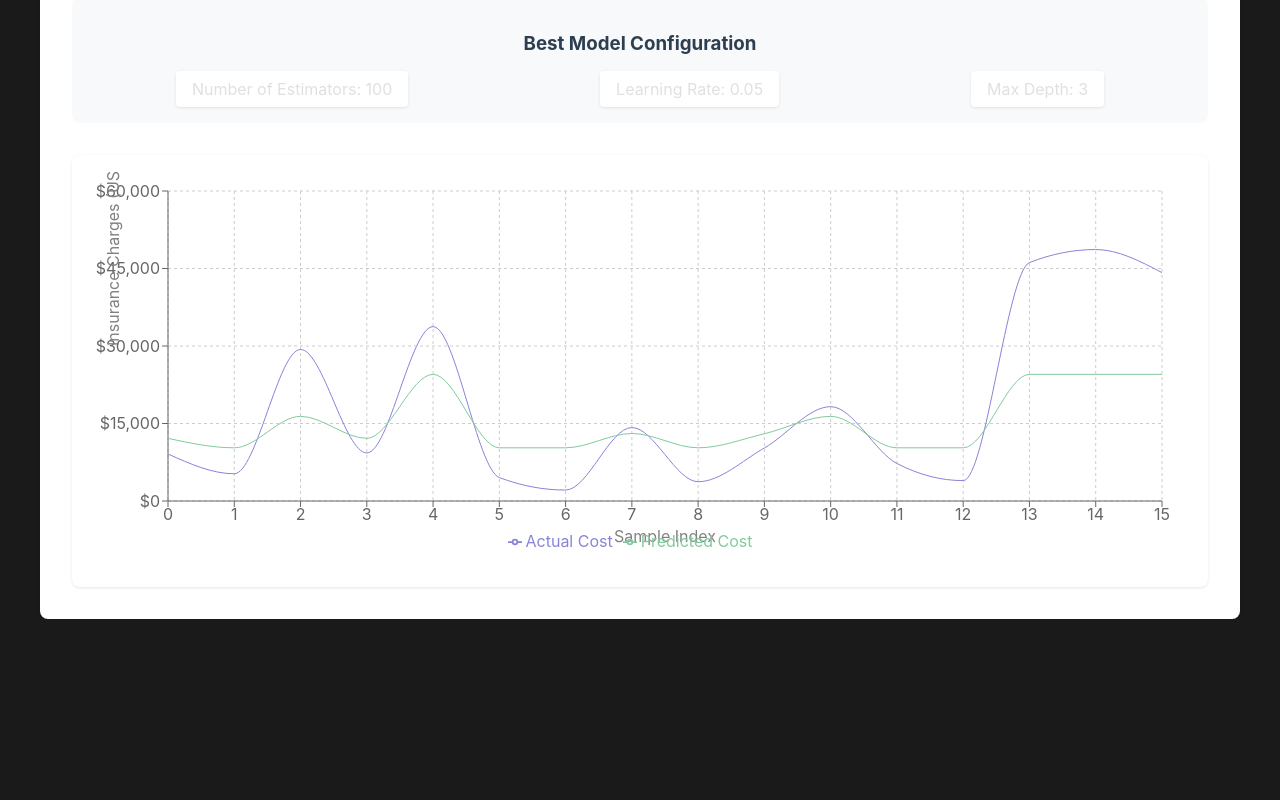
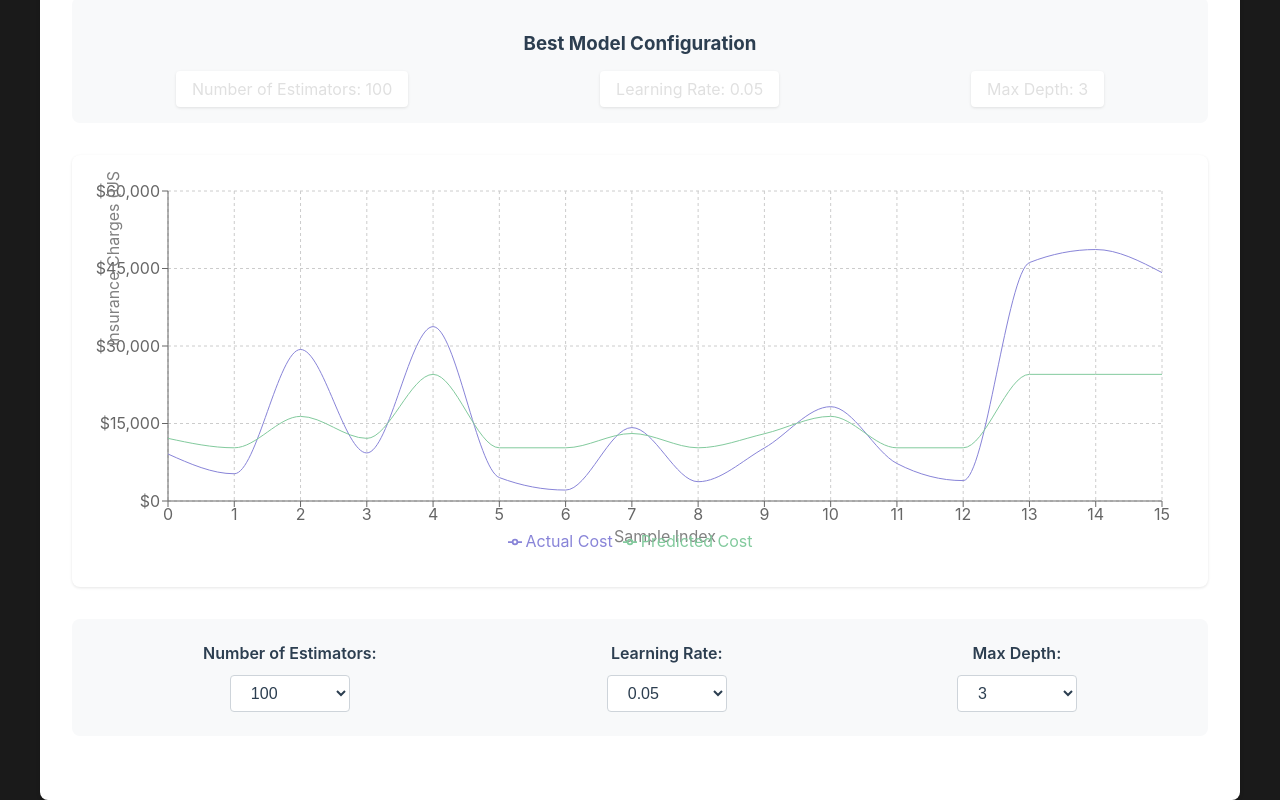
Before and after one commit to manuelarceaguirre/insurancemodel, a Next.js app: page / in a window 1280 px wide. Shown: the part 248-1048 px from the top of the page. Before the commit the page ends 867 px from the top, so only its background shows below. Built offline with nearby package versions, Linux system fonts and the light colour scheme.

Commit message:
added back the sliders

```diff
--- a/components/ModelVisualizer.js
+++ b/components/ModelVisualizer.js
@@ -24,6 +24,11 @@ const ModelVisualizer = () => {
   });
   const [isLoading, setIsLoading] = useState(true);
   const [error, setError] = useState(null);
+  const [selectedParams, setSelectedParams] = useState({
+    n_estimators: 100,
+    learning_rate: 0.05,
+    max_depth: 3
+  });
 
   useEffect(() => {
     const fetchData = async () => {
@@ -62,6 +67,20 @@ const ModelVisualizer = () => {
 
     fetchData();
   }, []);
+
+  // Add handler for parameter changes
+  const handleParamChange = (param, value) => {
+    const newParams = { ...selectedParams, [param]: value };
+    setSelectedParams(newParams);
+
+    // Create the key to look up predictions
+    const key = `${newParams.n_estimators}-${newParams.learning_rate}-${newParams.max_depth}`;
+
+    if (allPredictions[key]) {
+      setCurrentPredictions(allPredictions[key].predictions);
+      setCurrentMetrics(allPredictions[key].metrics);
+    }
+  };
 
   if (isLoading) return <div className={styles.loading}>Loading model predictions...</div>;
   if (error) return <div className={styles.error}>{error}</div>;
@@ -140,6 +159,45 @@ const ModelVisualizer = () => {
           </LineChart>
         </ResponsiveContainer>
       </div>
+
+      {/* Add Parameter Controls */}
+      <div className={styles.parameterControls}>
+        <div className={styles.parameterGroup}>
+          <label>Number of Estimators:</label>
+          <select
+            value={selectedParams.n_estimators}
+            onChange={(e) => handleParamChange('n_estimators', Number(e.target.value))}
+          >
+            <option value={50}>50</option>
+            <option value={100}>100</option>
+            <option value={200}>200</option>
+          </select>
+        </div>
+
+        <div className={styles.parameterGroup}>
+          <label>Learning Rate:</label>
+          <select
+            value={selectedParams.learning_rate}
+            onChange={(e) => handleParamChange('learning_rate', Number(e.target.value))}
+          >
+            <option value={0.01}>0.01</option>
+            <option value={0.05}>0.05</option>
+            <option value={0.1}>0.10</option>
+          </select>
+        </div>
+
+        <div className={styles.parameterGroup}>
+          <label>Max Depth:</label>
+          <select
+            value={selectedParams.max_depth}
+            onChange={(e) => handleParamChange('max_depth', Number(e.target.value))}
+          >
+            <option value={2}>2</option>
+            <option value={3}>3</option>
+            <option value={5}>5</option>
+          </select>
+        </div>
+      </div>
     </div>
   );
 };
--- a/styles/ModelVisualizer.module.css
+++ b/styles/ModelVisualizer.module.css
@@ -184,3 +184,63 @@
   50% { box-shadow: 0 0 20px rgba(255, 255, 255, 0.4); }
   100% { box-shadow: 0 0 5px rgba(255, 255, 255, 0.2); }
 }
+
+.parameterControls {
+  display: flex;
+  justify-content: space-around;
+  align-items: center;
+  margin: 2rem 0;
+  padding: 1.5rem;
+  background: #f8f9fa;
+  border-radius: 8px;
+  gap: 1rem;
+}
+
+.parameterGroup {
+  display: flex;
+  flex-direction: column;
+  align-items: center;
+  gap: 0.5rem;
+}
+
+.parameterGroup label {
+  font-weight: 600;
+  color: #2c3e50;
+  margin-bottom: 0.25rem;
+}
+
+.parameterGroup select {
+  padding: 0.5rem 1rem;
+  border: 1px solid #ced4da;
+  border-radius: 4px;
+  background-color: white;
+  font-size: 1rem;
+  color: #2c3e50;
+  cursor: pointer;
+  min-width: 120px;
+}
+
+.parameterGroup select:hover {
+  border-color: #adb5bd;
+}
+
+.parameterGroup select:focus {
+  outline: none;
+  border-color: #86b7fe;
+  box-shadow: 0 0 0 0.25rem rgba(13, 110, 253, 0.25);
+}
+
+@media (max-width: 768px) {
+  .parameterControls {
+    flex-direction: column;
+    padding: 1rem;
+  }
+
+  .parameterGroup {
+    width: 100%;
+  }
+
+  .parameterGroup select {
+    width: 100%;
+  }
+}
```
